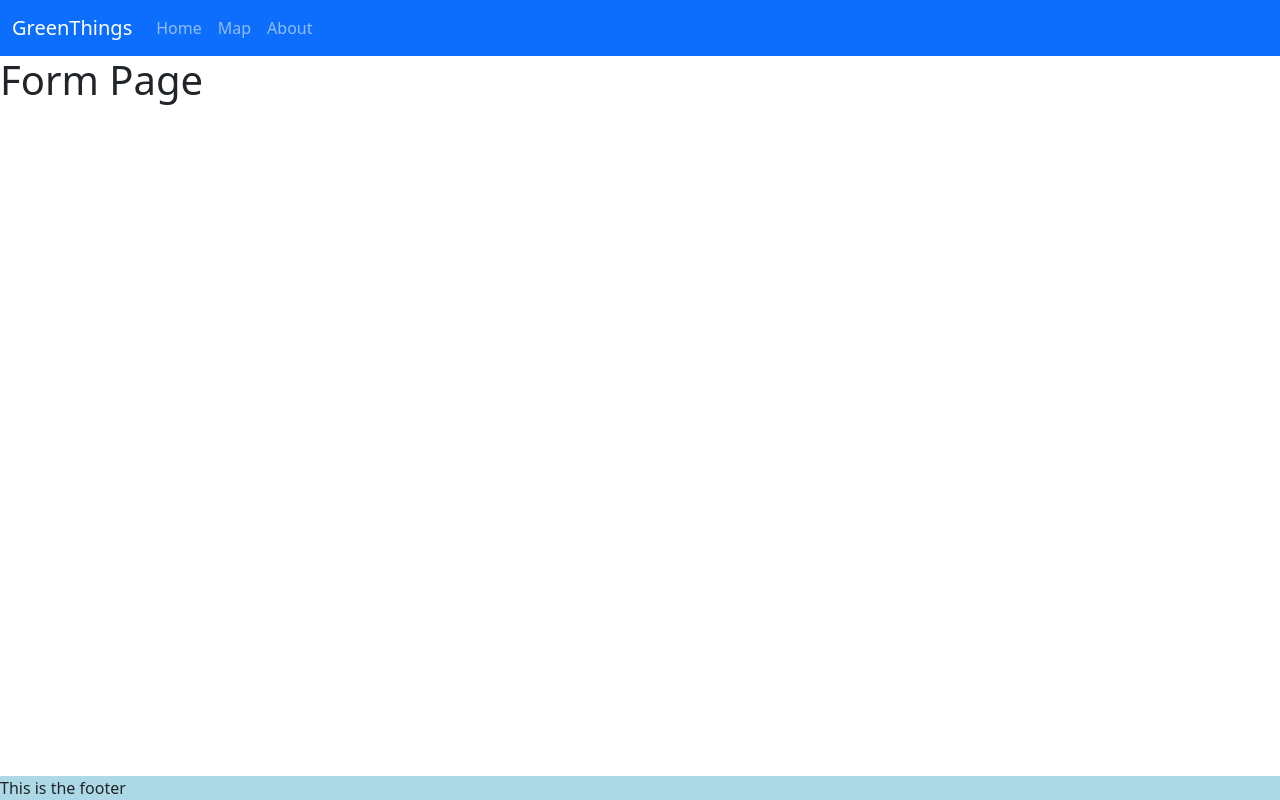
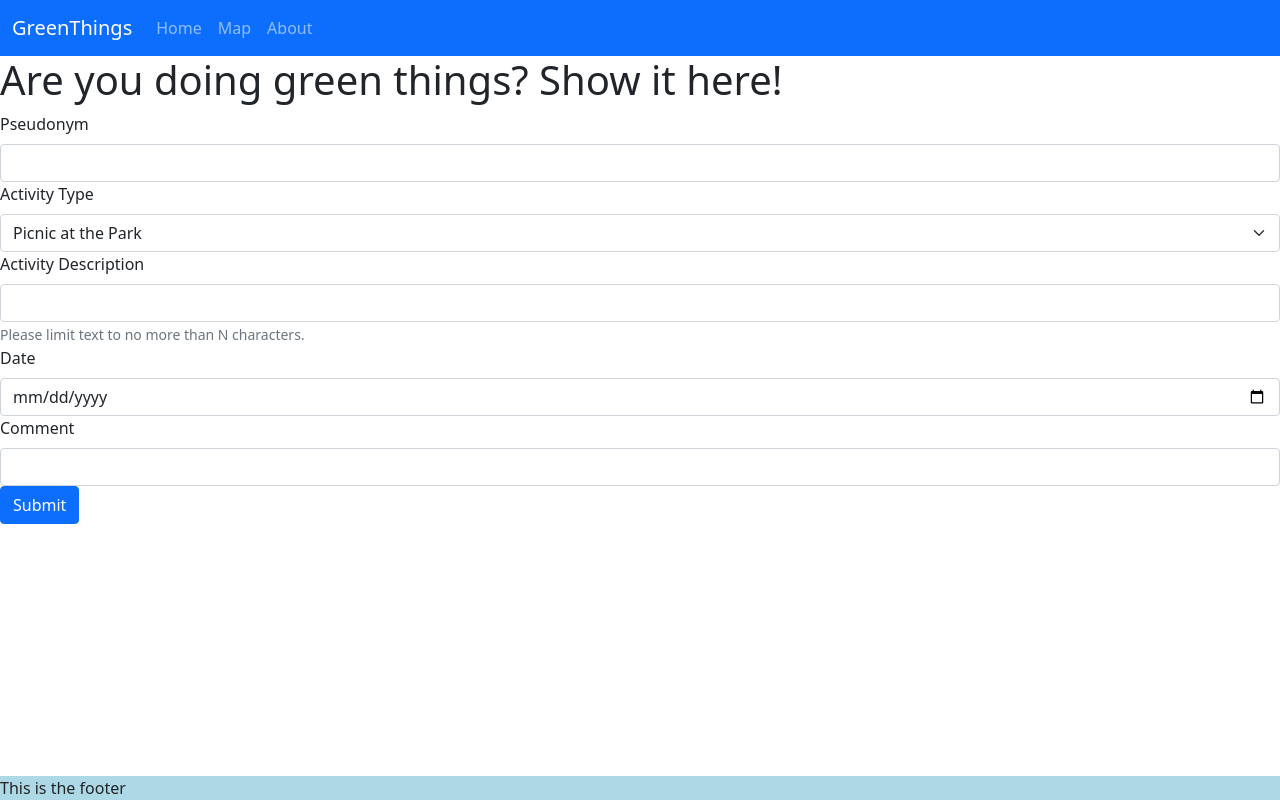
Before and after one commit to Julio-M/greenthings-frontend, a React (Create React App) app: page /new-activity in a window 1280 px wide. Built offline with nearby package versions, Linux system fonts and the light colour scheme.

Commit message:
Basic form page configured.

```diff
--- a/src/Components/FormPage.js
+++ b/src/Components/FormPage.js
@@ -1,8 +1,12 @@
 import React from "react";
+import NewLeisureActivityForm from "./NewLeisureActivityForm";
 
 function FormPage(){
     return(
-        <h1>Form Page</h1>
+        <>
+            <h1>Are you doing green things? Show it here!</h1>
+            <NewLeisureActivityForm />
+        </>
     )
 }
 
--- /dev/null
+++ b/src/Components/NewLeisureActivityForm.js
@@ -0,0 +1,44 @@
+import React from "react";
+import Form from 'react-bootstrap/Form';
+import Button from 'react-bootstrap/Button';
+
+function NewLeisureActivityForm(){
+    return(
+        <Form>
+
+            <Form.Group>
+                <Form.Label>Pseudonym</Form.Label>
+                <Form.Control type="text"/>
+                <Form.Text></Form.Text>
+            </Form.Group>
+            <Form.Group>
+                <Form.Label>Activity Type</Form.Label>
+                <Form.Select size="text">
+                    <option>Picnic at the Park</option>
+                    <option>Picnic at the Beach</option>
+                    <option>Frisbee</option>
+                    <option>Pickup Soccer</option>
+                    <option>Other Outdoor Sports</option>
+                </Form.Select>
+            </Form.Group>
+            <Form.Group>
+                <Form.Label>Activity Description</Form.Label>
+                <Form.Control type="text"/>
+                <Form.Text>Please limit text to no more than N characters.</Form.Text>
+            </Form.Group>
+            <Form.Group>
+                <Form.Label>Date</Form.Label>
+                <Form.Control type="date"/>
+            </Form.Group>
+            <Form.Group>
+                <Form.Label>Comment</Form.Label>
+                <Form.Control type="text"/>
+            </Form.Group>
+
+            <Button type="submit">Submit</Button>
+
+        </Form>
+    )
+}
+
+export default NewLeisureActivityForm;
```
